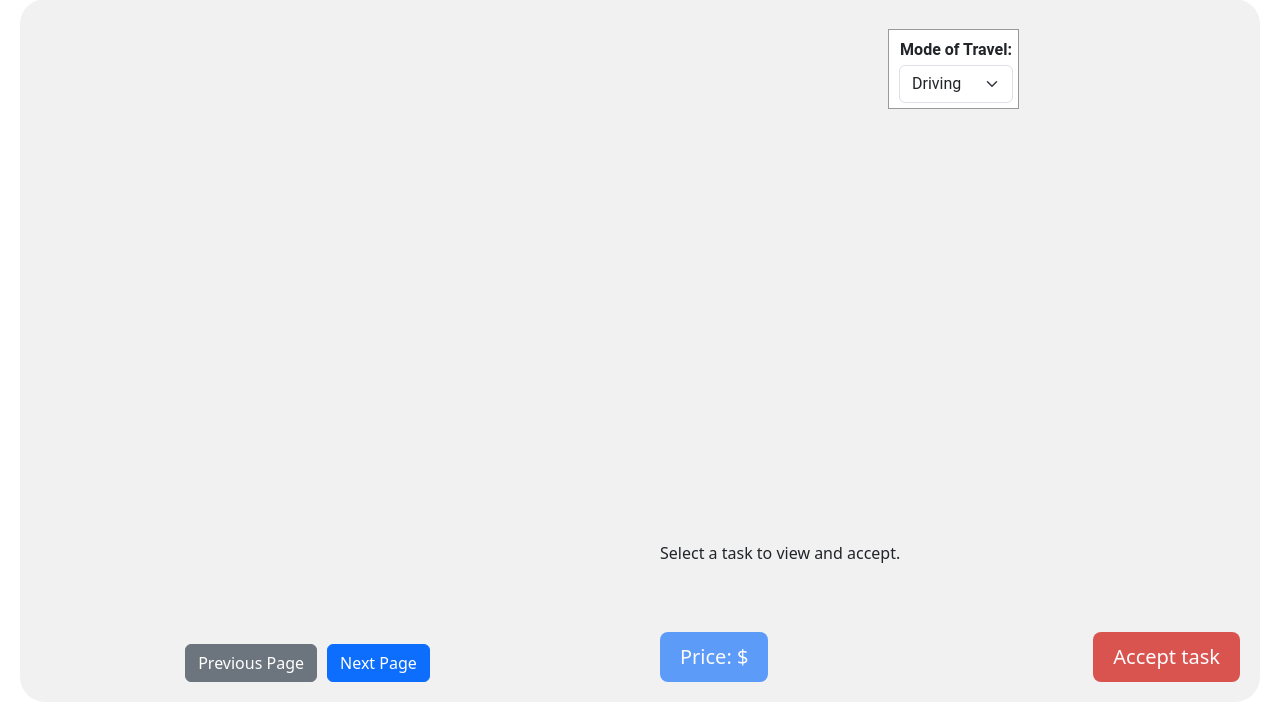
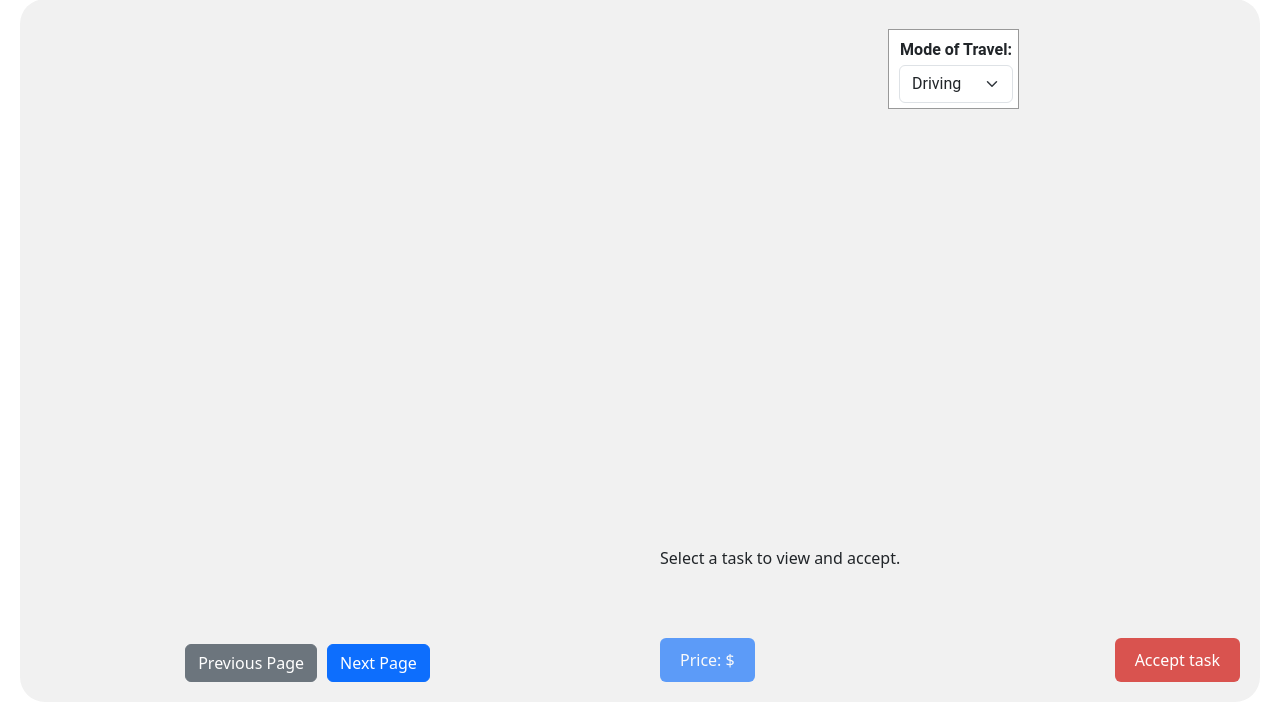
Before and after one commit to Jared-Watson1/CS370, a Flask app: template frontend/templates/tasks.html in a window 1280 px wide. Shown: the part 144-866 px from the top of the page. Run offline with Flask 3, Linux system fonts and the light colour scheme; the template is opened without the code that fills it, so the values that code supplies are empty; some libraries are stand-ins or nearby versions.

Commit message:
Update tasks.html

```diff
--- a/frontend/templates/tasks.html
+++ b/frontend/templates/tasks.html
@@ -100,8 +100,8 @@
             <!-- <li class="nav-item" id="my-nav">
                 <a class="nav-link" id = "detailprice" aria-current="page"></a>
             </li> -->
-            <button type="button" id = "detailprice" class="btn btn-lg btn-primary button-left" style="padding-left: 20px;" disabled>Price: $</button>
-            <button type="button" id = "accept" class="btn btn-lg btn-primary button-right"style="padding-right: 20px;" >Accept task</button>
+            <button type="button" id = "detailprice" class="btn btn-primary button-left" style="padding-left: 20px;" disabled>Price: $</button>
+            <button type="button" id = "accept" class="btn btn-primary button-right"style="padding-right: 20px;" >Accept task</button>
 
         </ul>
         </div>
```
